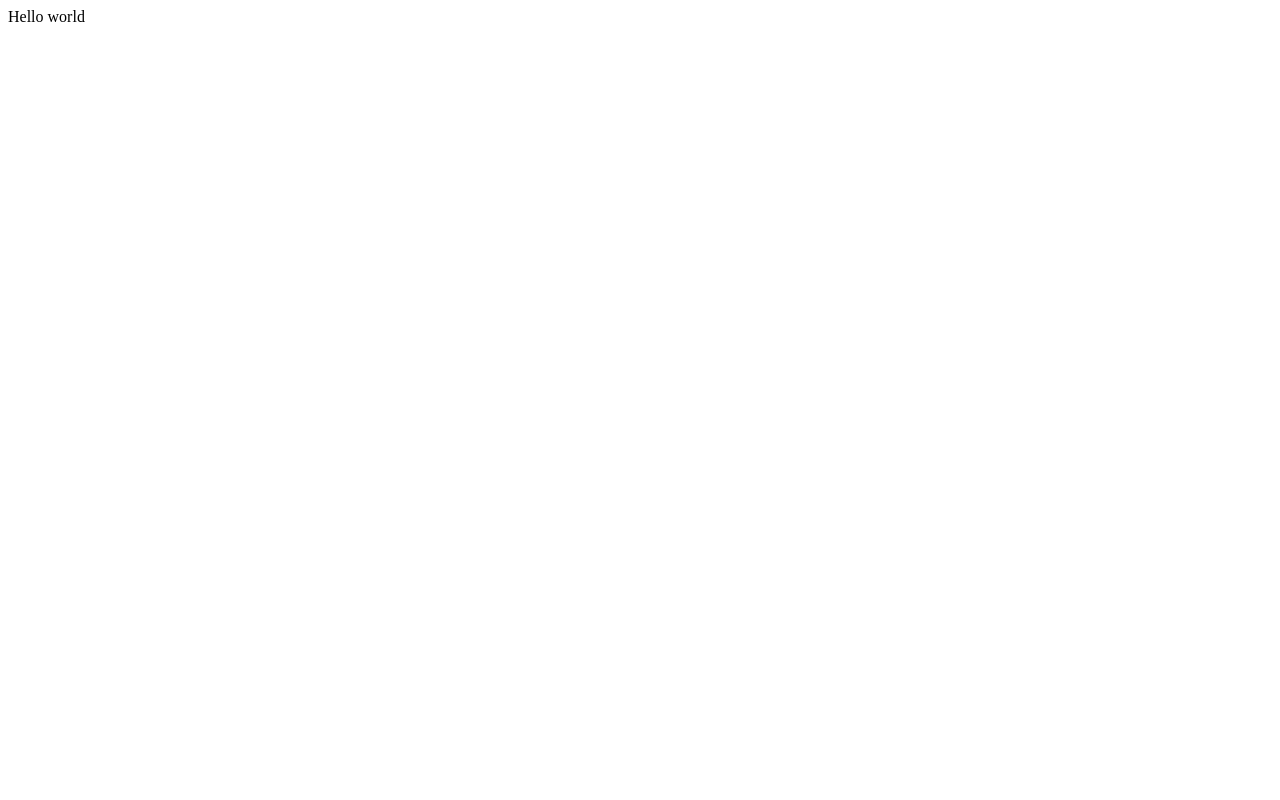
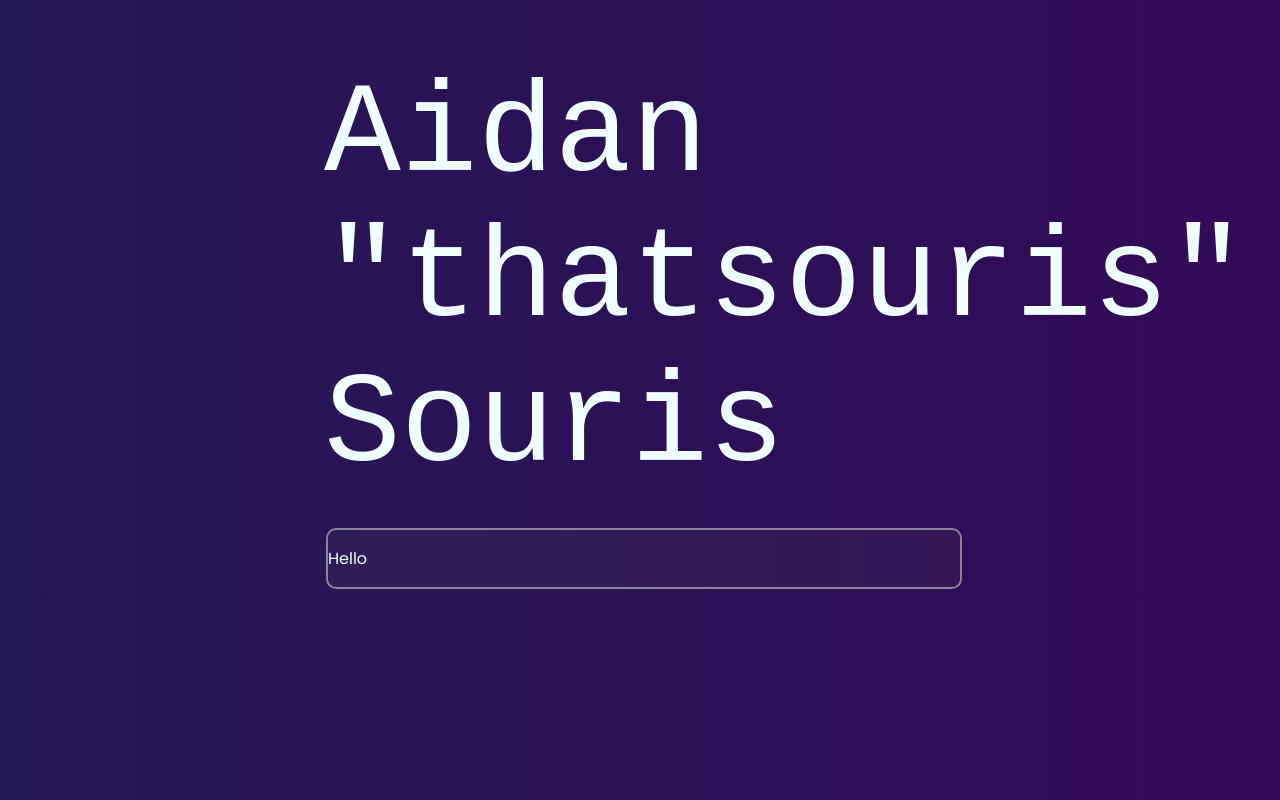
Before and after one commit to thatsouris/thatsouris.github.io, a plain HTML site: page index.html in a window 1280 px wide. Drawn offline with Linux system fonts and the light colour scheme.

Commit message:
Progress

```diff
--- a/index.html
+++ b/index.html
@@ -3,10 +3,24 @@
     <head>
         <meta charset="UTF-8">
         <meta name="viewport" content="width=device-width, initial-scale=1.0">
-    <link rel="icon" type="image/x-icon" href="/src/img/favicon.ico">
-    <title>Document</title>
+        <link rel="icon" type="image/x-icon" href="src/img/favicon.ico">
+        <link rel="stylesheet" href="style.css">
+
+        <title>Souris' Portfolio</title>
     </head>
     <body>
-    Hello world
+        <header>
+            <span>Aidan <span>"thatsouris"</span> Souris</span>
+        </header>
+
+        <main>
+            <section class="panel">
+                <p>Hello</p>
+            </section>
+        </main>
+
+        <footer>
+
+        </footer>
     </body>
 </html>
--- a/style.css
+++ b/style.css
@@ -0,0 +1,101 @@
+@font-face {
+    font-family: Poppins;
+    font-style: normal;
+    font-display: swap;
+    font-weight: 400;
+    src: url(fonts/poppins-devanagari-400-normal.87c72f23.woff2) format("woff2"),url(/_next/static/media/poppins-all-400-normal.268c923b.woff) format("woff");
+    unicode-range: U+0900-097f,U+1cd0-1cf6,U+1cf8-1cf9,U+200c-200d,U+20a8,U+20b9,U+25cc,U+a830-a839,U+a8e0-a8fb
+}
+
+@font-face {
+    font-family: Poppins;
+    font-style: normal;
+    font-display: swap;
+    font-weight: 400;
+    src: url(fonts/poppins-latin-ext-400-normal.591327bf.woff2) format("woff2"),url(/_next/static/media/poppins-all-400-normal.268c923b.woff) format("woff");
+    unicode-range: U+0100-024f,U+0259,U+1e??,U+2020,U+20a0-20ab,U+20ad-20cf,U+2113,U+2c60-2c7f,U+a720-a7ff
+}
+
+@font-face {
+    font-family: Poppins;
+    font-style: normal;
+    font-display: swap;
+    font-weight: 400;
+    src: url(fonts/poppins-latin-400-normal.916d3686.woff2) format("woff2"),url(/_next/static/media/poppins-all-400-normal.268c923b.woff) format("woff");
+    unicode-range: U+00??,U+0131,U+0152-0153,U+02bb-02bc,U+02c6,U+02da,U+02dc,U+2000-206f,U+2074,U+20ac,U+2122,U+2191,U+2193,U+2212,U+2215,U+feff,U+fffd
+}
+
+@font-face {
+    font-family: Poppins;
+    font-style: normal;
+    font-display: swap;
+    font-weight: 500;
+    src: url(fonts/poppins-devanagari-500-normal.839135d0.woff2) format("woff2"),url(/_next/static/media/poppins-all-500-normal.c0272f95.woff) format("woff");
+    unicode-range: U+0900-097f,U+1cd0-1cf6,U+1cf8-1cf9,U+200c-200d,U+20a8,U+20b9,U+25cc,U+a830-a839,U+a8e0-a8fb
+}
+
+@import url('https://fonts.googleapis.com/css2?family=Fira+Mono:wght@700&display=swap');
+
+body {
+    background-image: linear-gradient(to right, rgb(37, 24, 87) 0%, #320a57 100%);
+    background-color: #320a57;
+    color:azure;
+
+    font-family: Poppins, monospace;
+    font-weight: 200;
+}
+
+header {
+    font-family: 'Fira Mono', monospace;
+
+    margin-top: 5%;
+
+    display: flex;
+
+    align-items: center;
+    align-self: center;
+
+    width: 50%;
+
+    right: 50%;
+    transform: translateX(50%);
+
+}
+
+header span {
+    font-size: 10vw;
+    text-align: left;
+
+    text-shadow: #320a57;
+}
+
+.italize {
+    -webkit-text-stroke: 1px #ac1cc9;
+
+    font-size: 2.5rem;
+
+    background: linear-gradient(to left, #dd35ff, #a201ff);
+    -webkit-background-clip: text;
+    -webkit-text-fill-color: transparent;
+    font-style: italic;
+}
+
+.panel {
+    display: flex;
+    align-items: center;
+    align-self: center;
+
+    margin-top: 30px;
+
+    border-radius: 10px;
+    border-width: 2px;
+    border-color: rgba(200, 200, 200, 0.6);
+    border-style: solid;
+
+    width: 50%;
+
+    right: 50%;
+    transform: translateX(50%);
+
+    background-color: rgba(109, 106, 96, 0.1);
+}
```
Also changed, not shown: fonts/inter-latin-400-normal.493934f7.woff2 (added), fonts/inter-latin-700-normal.7ddf3c11.woff2 (added), fonts/poppins-latin-400-normal.916d3686.woff2 (added), fonts/poppins-latin-500-normal.7777133e.woff2 (added), fonts/poppins-latin-600-normal.d8692086.woff2 (added), fonts/poppins-latin-700-normal.9a881e2a.woff2 (added). Lines whose indentation alone changed are shown as unchanged.
